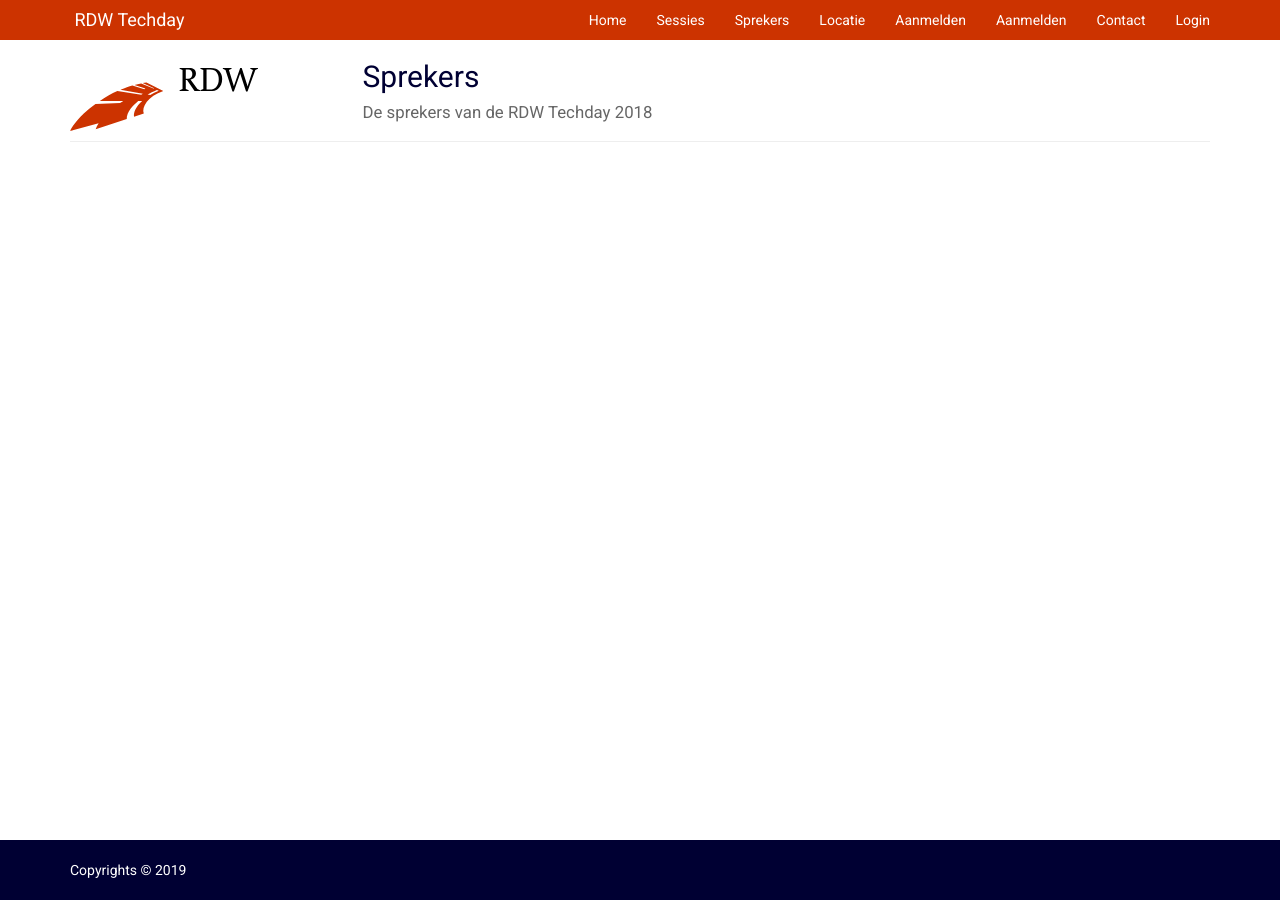
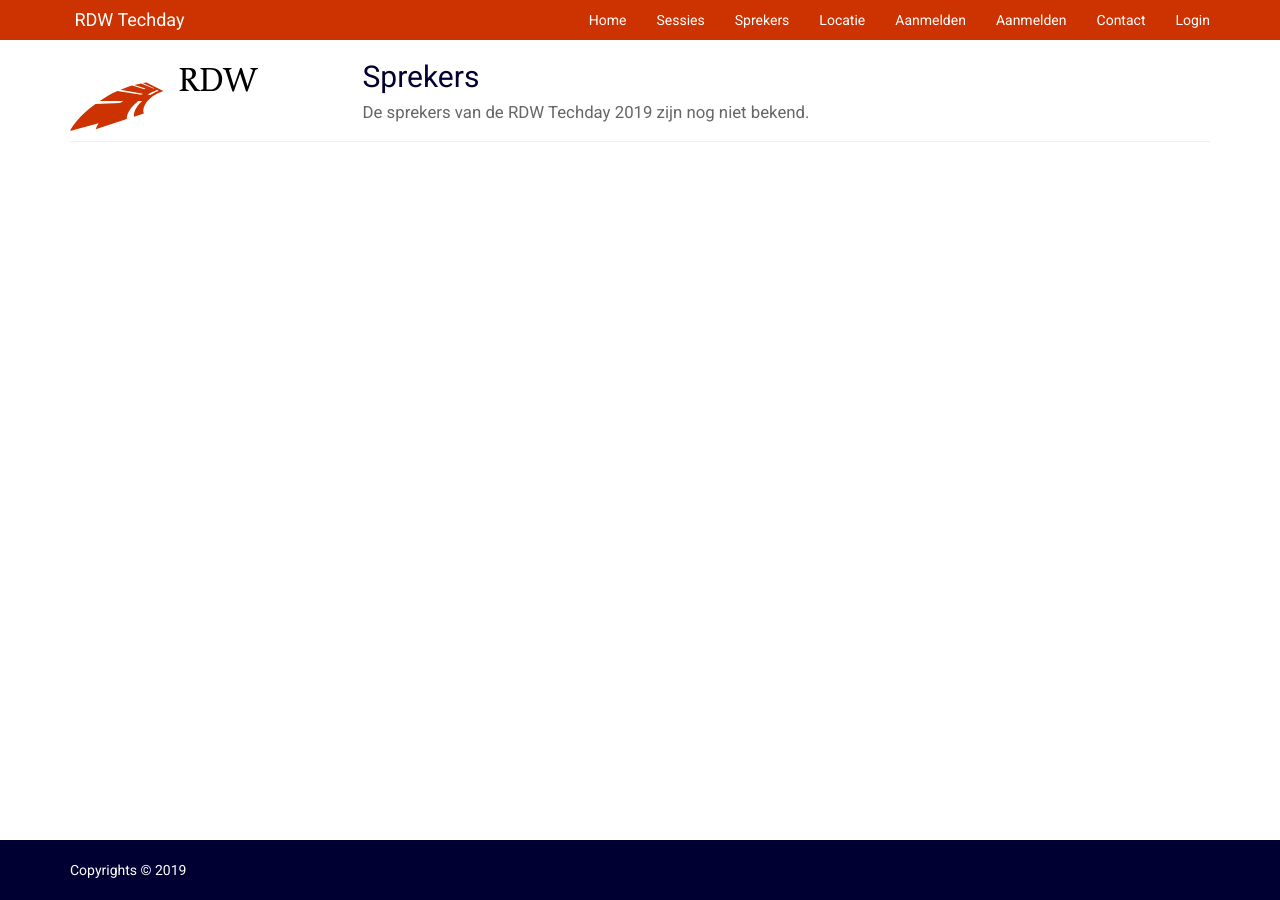
Before and after one commit to rdwtechday/rdwtechday2019, a Jekyll site: the page built from sprekers.html, in a window 1280 px wide. Built offline with Jekyll 4.4.1, drawn with Linux system fonts in a browser that asks for light colours; nearby versions of some CDN libraries; comment, search, counter and statistics services are not loaded.

Commit message:
aanpassingen 2019
aanpassingen 2019

```diff
--- a/sessies.html
+++ b/sessies.html
@@ -1,7 +1,7 @@
 ---
 layout: page
 title: Sessies
-message: De sessies van de RDW Techday 2018
+message: De sessies van de RDW Techday 2019 zijn nog niet bekend
 order: 2
 tracks:
   - Keynote
--- a/sprekers.html
+++ b/sprekers.html
@@ -1,7 +1,7 @@
 ---
 layout: page
 title: Sprekers
-message: De sprekers van de RDW Techday 2018
+message: De sprekers van de RDW Techday 2019 zijn nog niet bekend.
 order: 3
 ---
 {% include sprekers_list.html %}
```
